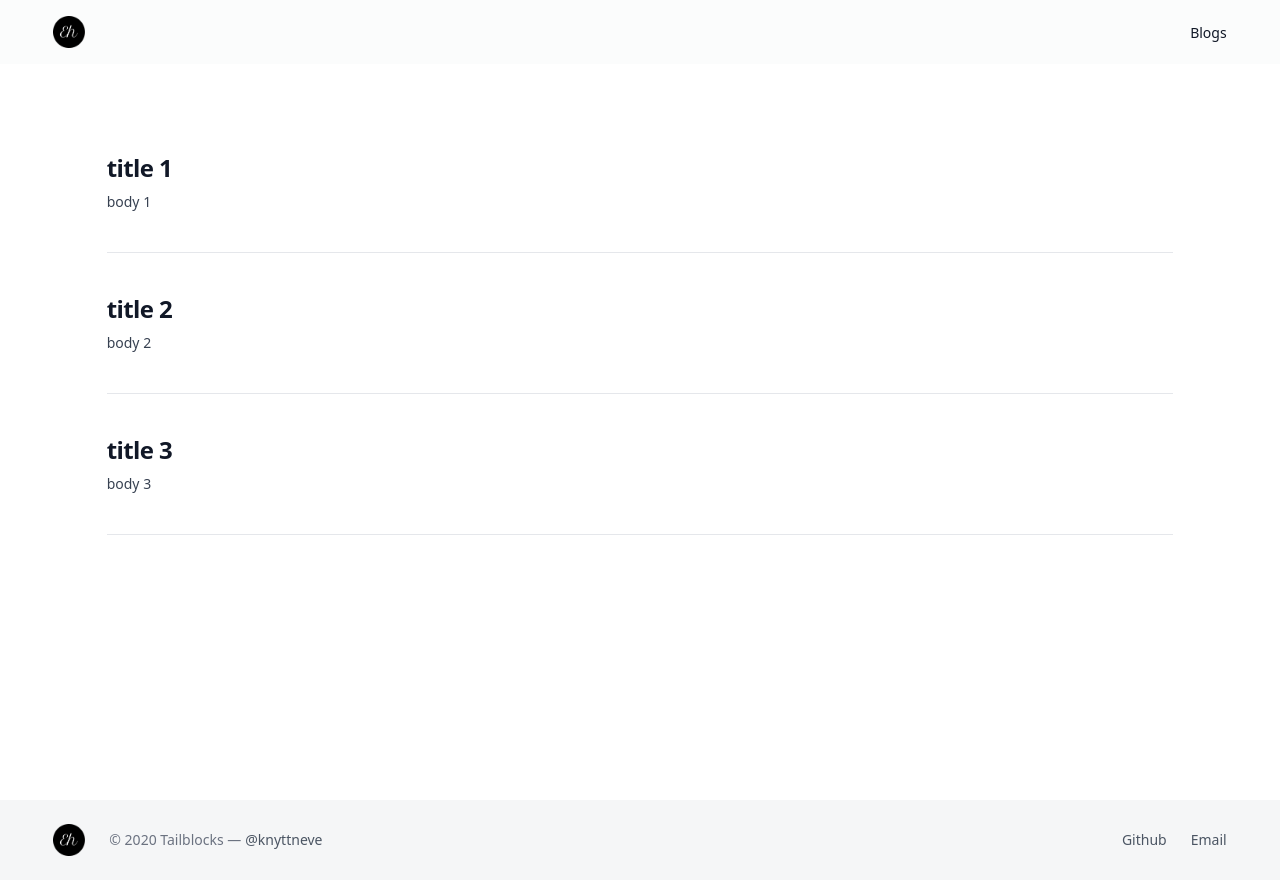
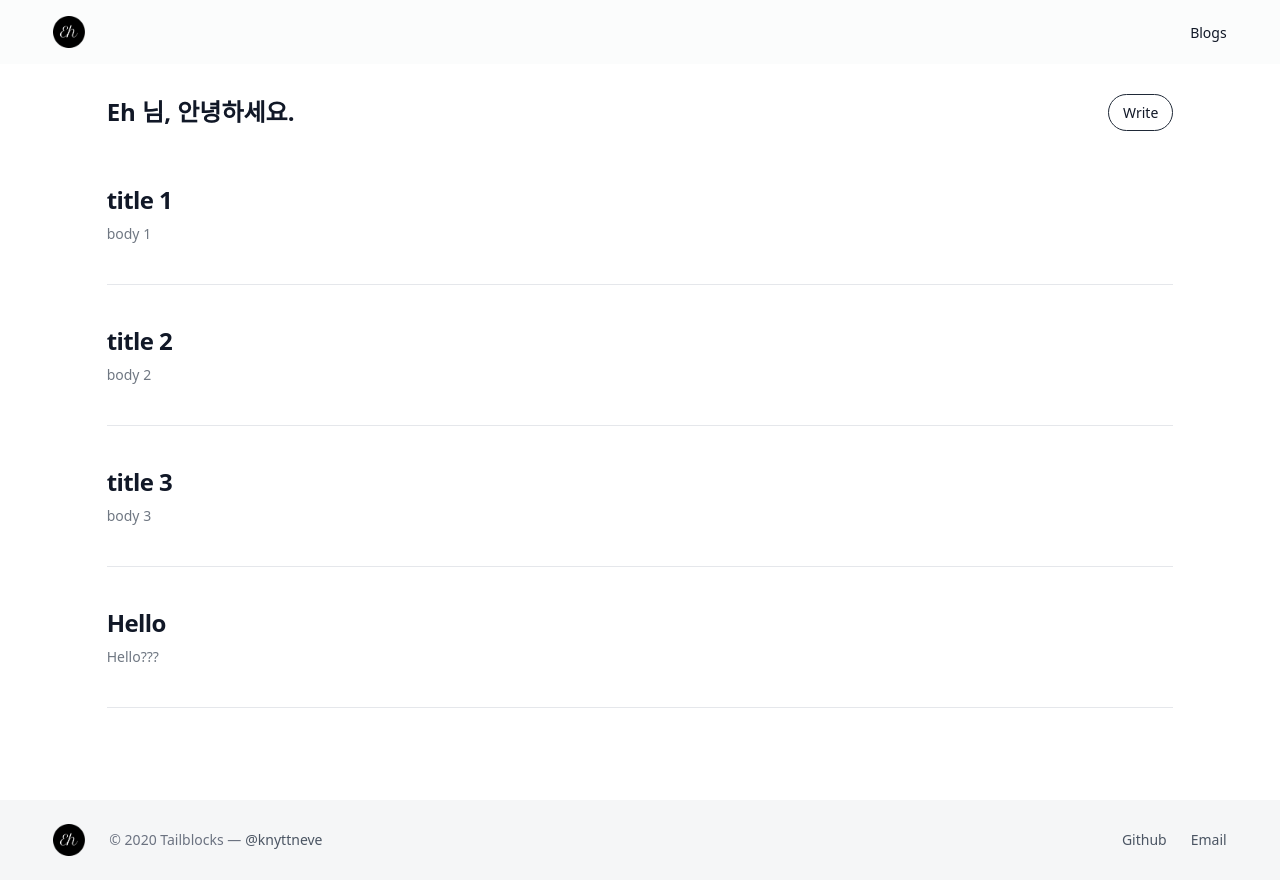
Before and after one commit to Hyeun9991/Next-Blog-01, a Next.js app: page /blogs in a window 1280 px wide. Built offline with nearby package versions, Linux system fonts and the light colour scheme; data requests are answered from the project's data file.

Commit message:
포스트 작성 버튼 생성, 게시글 클릭하면 edit 페이지로 이동하는 코드 작성

```diff
--- a/components/BlogForm.tsx
+++ b/components/BlogForm.tsx
@@ -14,21 +14,28 @@ const BlogForm = () => {
 
   return (
     <div className="w-full mx-auto text-gray-600 body-font ">
-      <h1 className="text-2xl font-bold text-gray-900 mb-10">
-        포스트 생성하기
-      </h1>
-      <div className="mb-3">
+      <div className="flex justify-between items-center mb-20">
+        <h1 className="font-bold text-2xl text-gray-900">포스트 생성하기</h1>
+        <div>
+          <button
+            className="text-gray-900 hover:text-white border border-gray-800 hover:bg-gray-900 focus:ring-4 focus:outline-none focus:ring-gray-300 font-medium rounded-full text-sm px-3.5 py-1.5 text-center dark:border-gray-600 dark:text-gray-400 dark:hover:text-white dark:hover:bg-gray-600 dark:focus:ring-gray-800"
+            onClick={onSubmit}
+          >
+            Post
+          </button>
+        </div>
+      </div>
+      <div className="mb-14">
         <label
           htmlFor="first_name"
           className="block mb-2 text-sm font-medium text-gray-900 dark:text-white"
         >
-          Title
         </label>
-
         <input
           type="text"
-          className="bg-gray-50 border border-gray-300 text-gray-900 text-sm rounded-lg outline-black	 focus:ring-gray-500 focus:border-gray-500 block w-full p-2.5 dark:bg-gray-700 dark:border-gray-600 dark:placeholder-gray-400 dark:text-white dark:focus:ring-gray-500 dark:focus:border-gray-500"
+          className="border-gray-300 text-gray-900 text-4xl outline-none focus:border-gray-500 block w-full dark:bg-gray-700 dark:border-gray-600 dark:placeholder-gray-400 dark:text-white dark:focus:ring-gray-500 dark:focus:border-gray-500"
           value={title}
+          placeholder="제목을 입력하세요"
           onChange={(event) => {
             setTitle(event.target.value);
           }}
@@ -39,25 +46,17 @@ const BlogForm = () => {
           htmlFor="first_name"
           className="block mb-2 text-sm font-medium text-gray-900 dark:text-white"
         >
-          Body
         </label>
-
         <textarea
-          className="bg-gray-50 border border-gray-300 text-gray-900 text-sm rounded-lg outline-black	 focus:ring-gray-500 focus:border-gray-500 block w-full p-2.5 dark:bg-gray-700 dark:border-gray-600 dark:placeholder-gray-400 dark:text-white dark:focus:ring-gray-500 dark:focus:border-gray-500"
+          className="text-gray-900 text-md outline-none	 focus:ring-gray-500 focus:border-gray-500 block w-full dark:bg-gray-700 dark:border-gray-600 dark:placeholder-gray-400 dark:text-white dark:focus:ring-gray-500 dark:focus:border-gray-500"
           rows={18}
           value={body}
+          placeholder="당신의 이야기를 적어보세요"
           onChange={(event) => {
             setBody(event.target.value);
           }}
         />
       </div>
-      <button
-        type="button"
-        className="mt-4 px-3.5 py-2 text-sm font-medium text-center text-white bg-gray-800 rounded-lg hover:bg-gray-900 focus:ring-4 focus:outline-none focus:ring-gray-300 dark:bg-gray-600 dark:hover:bg-gray-700 dark:focus:ring-gray-800"
-        onClick={onSubmit}
-      >
-        Post
-      </button>
     </div>
   );
 };
--- a/components/Card.tsx
+++ b/components/Card.tsx
@@ -1,24 +1,34 @@
-import Link from 'next/link';
-
 interface Props {
   title: string;
   body: string;
+  children?: React.ReactNode;
+  onClick?: React.MouseEventHandler;
 }
 
-const Card = ({ title, body }: Props) => {
+const Card = ({ title, body, children, onClick }: Props) => {
   return (
-    <Link
-      href="#"
-      className="flex flex-col py-10 bg-white border-b dark:bg-gray-800"
+    <div
+      className="flex flex-col py-10 cursor-pointer bg-white border-b dark:bg-gray-800"
+      onClick={onClick}
     >
-      <h5 className="mb-2 text-2xl font-bold tracking-tight text-gray-900 dark:text-white">
-        {title}
-      </h5>
-      <p className="font-normal text-sm text-gray-700 dark:text-gray-400">
-        {body}
-      </p>
-    </Link>
+      <div className="flex justify-between">
+        <div>
+          <h5 className="mb-2 text-2xl font-bold tracking-tight text-gray-900 dark:text-white">
+            {title}
+          </h5>
+          <p className="font-normal text-sm text-gray-600/80 dark:text-gray-400">
+            {body}
+          </p>
+        </div>
+        {children && <div>{children}</div>}
+      </div>
+    </div>
   );
 };
 
+Card.defaultProps = {
+  children: null,
+  onClick: () => {},
+};
+
 export default Card;
--- a/components/layout.tsx
+++ b/components/layout.tsx
@@ -5,7 +5,7 @@ const Layout = ({ children }: React.PropsWithChildren) => {
   return (
     <>
       <Header />
-      <main className="w-11/12 md:w-10/12 mx-auto pt-28 flex flex-col min-h-screen text-gray-600 body-font">
+      <main className="w-11/12 md:w-10/12 mx-auto pt-24 flex flex-col min-h-screen text-gray-600 body-font">
         {children}
       </main>
       <Footer />
--- a/db.json
+++ b/db.json
@@ -14,6 +14,11 @@
       "title": "title 3",
       "body": "body 3",
       "id": 3
+    },
+    {
+      "title": "Hello",
+      "body": "Hello???",
+      "id": 4
     }
   ]
 }
--- a/pages/blogs/index.tsx
+++ b/pages/blogs/index.tsx
@@ -1,6 +1,7 @@
 import axios from 'axios';
 import Head from 'next/head';
 import Link from 'next/link';
+import { useRouter } from 'next/router';
 import { useEffect, useState } from 'react';
 import Card from '../../components/Card';
 import Layout from '../../components/layout';
@@ -16,6 +17,7 @@ interface IPostData {
 // }
 
 const Index = () => {
+  const router = useRouter();
   const [posts, setPosts] = useState<IPostData[]>([]);
 
   const getPosts = () => {
@@ -37,8 +39,28 @@ const Index = () => {
       </Head>
 
       <section>
+        <div className="flex justify-between items-center mb-4">
+          <h1 className="font-bold text-2xl text-gray-900">
+            Eh 님, 안녕하세요.
+          </h1>
+          <div>
+            <Link
+              href="/blogs/create"
+              className="text-gray-900 hover:text-white border border-gray-800 hover:bg-gray-900 focus:ring-4 focus:outline-none focus:ring-gray-300 font-medium rounded-full text-sm px-3.5 py-2 text-center dark:border-gray-600 dark:text-gray-400 dark:hover:text-white dark:hover:bg-gray-600 dark:focus:ring-gray-800"
+            >
+              Write
+            </Link>
+          </div>
+        </div>
         {posts.map((post) => {
-          return <Card key={post.id} title={post.title} body={post.body} />;
+          return (
+            <Card
+              key={post.id}
+              title={post.title}
+              body={post.body}
+              onClick={() => router.push('/blogs/edit')}
+            />
+          );
         })}
       </section>
     </Layout>
--- a/pages/index.tsx
+++ b/pages/index.tsx
@@ -11,7 +11,7 @@ const Home: NextPage = () => {
         <meta name="description" content="Next.js로 만든 블로그" />
         <link rel="icon" href="/favicon.ico" />
       </Head>
-      <div className="md:w-full mx-auto flex md:flex-row flex-col items-center">
+      <div className="flex flex-col items-center mx-auto md:w-full md:flex-row">
         <Hero />
       </div>
     </Layout>
```
